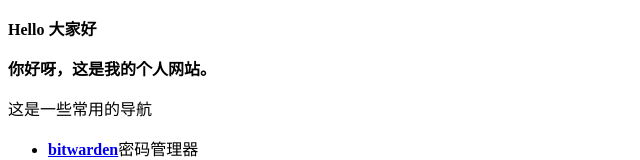
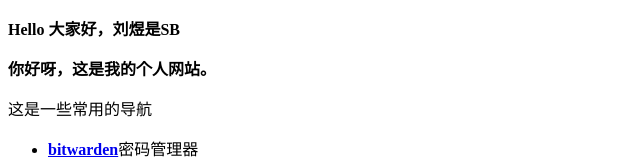
Before and after one commit to chinese1573/chinese1573.github.io, a plain HTML site: page index.html in a window 1280 px wide. Shown: the top 160 px of the page, without its empty margins (0-640 px from the left). Drawn offline with Linux system fonts and the light colour scheme.

Commit message:
Update index.html

```diff
--- a/index.html
+++ b/index.html
@@ -5,7 +5,7 @@
  <meta charset="utf-8">
  <title>测试</title>
     </head>
-<p><strong>Hello 大家好</strong></p>
+<p><strong>Hello 大家好，刘煜是SB</strong></p>
 <p><b> 你好呀，这是我的个人网站。 </b></p>
 <p>这是一些常用的导航</p>
 <ul>
```
